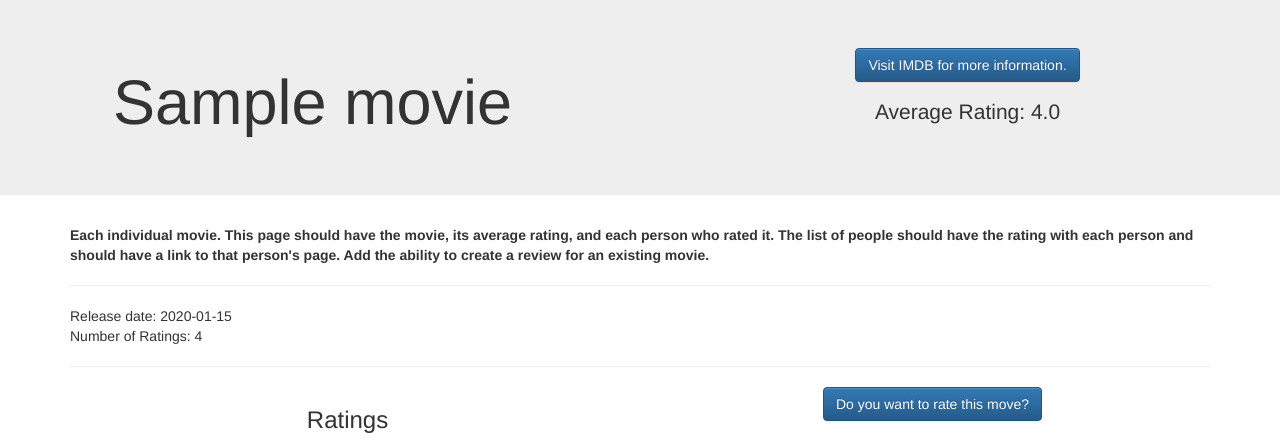
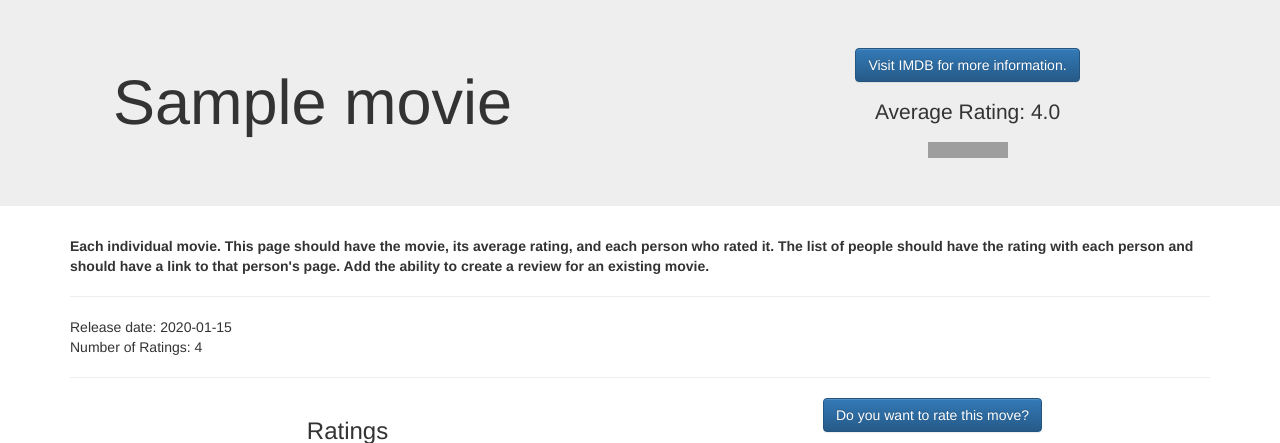
Before and after one commit to dhcrain/movieratings_w_frontend, a Django app: page /movie/1/ in a window 1280 px wide. Shown: the top 443 px of the page. Run offline with Django 3.2, Linux system fonts and the light colour scheme; tables that the repository leaves empty hold one stand-in row (values such as "Sample post"); parts of the project's set-up code (start-up, migrations or seed data) failed here and were passed over; some libraries are stand-ins or nearby versions; grey boxes are pictures that could not be loaded.

Commit message:
Rating is saving rows to table, but redirect is broken

```diff
--- a/django_movie_ratings_2/settings.py
+++ b/django_movie_ratings_2/settings.py
@@ -103,7 +103,6 @@ AUTH_PASSWORD_VALIDATORS = [
 
 
 # Internationalization
-# https://docs.djangoproject.com/en/1.9/topics/i18n/
 
 LANGUAGE_CODE = 'en-us'
 
--- a/django_movie_ratings_2/urls.py
+++ b/django_movie_ratings_2/urls.py
@@ -21,7 +21,6 @@ urlpatterns = [
     url(r'^$', views.index_view, name="index"),
     url(r'^movie/(?P<movie_id>\d+)/$', views.movie_view, name="movie"),
     url(r'^rater/(?P<rater_id>\w+)/$', views.rater_view, name="rater"),
-    url(r'^add_movie/$', views.add_movie, name='add_move'),
     url(r'^movie/(?P<movie_id>\d+)/rate_movie$', views.rate_movie, name='rate_movie'),
     url(r'^admin/', admin.site.urls),
 ]
--- a/movieratings/forms.py
+++ b/movieratings/forms.py
@@ -5,7 +5,10 @@ from movieratings.models import Rating
 
 class RatingForm(forms.ModelForm):
 
-
     class Meta:
         model = Rating
         fields = ('rating',)
+        # choices = (1, 2, 3, 4, 5)
+        # widgets = {
+        #     'rating': forms.ChoiceField(choices),
+        # }
--- a/movieratings/static/movieratings/styles.css
+++ b/movieratings/static/movieratings/styles.css
@@ -1,29 +1,18 @@
 /*http://webcodingeasy.com/Webdesign/Display-simple-CSS-star-rating*/
 
 .rating_bar {
-    /*this class creats 5 stars bar with empty stars */
-    /*each star is 16 px, it means 5 stars will make 80px together */
     width: 80px;
-    /*height of empty star*/
     height: 16px;
-    /*background image with stars */
-    background: url(/stars.png);
-    /*which will be repeated horizontally */
+    background: url(http://webcodingeasy.com/images/stars.png);
     background-repeat: repeat-x;
-    /* as we are using sprite image, we need to position it to use right star,
-    //0 0 is for empty */
     background-position: 0 0;
-    /* align inner div to the left */
-    text-align: left;
 }
 .rating {
-    /* height of full star is the same, we won't specify width here */
     height: 16px;
-    /* background image with stars */
-    background: url(/stars.png);
-    /* now we will position background image to use 16px from top,
-    //which means use full stars */
+    background: url(http://webcodingeasy.com/images/stars.png);
     background-position: 0 -16px;
-    /* and repeat them horizontally */
     background-repeat: repeat-x;
 }
+.center-div {
+    margin: 0 auto;
+}
--- a/movieratings/views.py
+++ b/movieratings/views.py
@@ -16,22 +16,21 @@ from django.shortcuts import redirect
 def index_view(request):
     context = {
         "top_20": Average.objects.filter(rating_count__gt=100).order_by("-movie_rating")[:20],
-        "avg_list": Average.objects.get(id=1)
+
     }
     return render(request, 'index.html', context)
 
 
 def movie_view(request, movie_id):
+    avg_rating = Average.objects.get(movie_id=movie_id)
     context = {
         "movie": Movie.objects.get(id=movie_id),
         "rating": Rating.objects.filter(item_id=movie_id),
         "rating_count": Average.objects.get(movie_id=movie_id),
-        "average_rating": Average.objects.get(movie_id=movie_id),
+        "average_rating": avg_rating.movie_rating/5*100,
         "genre": Movie.genre_getter,
     }
     return render(request, 'movie.html', context)
-# list(Rating.objects.filter(item_id=movie_id).aggregate(Avg('rating')).values())[0]
-# Rating.objects.filter(item_id=movie_id).count()
 
 
 def rater_view(request, rater_id):
@@ -43,24 +42,19 @@ def rater_view(request, rater_id):
     return render(request, 'rater.html', context)
 
 
-def add_movie(request):
-    # add a page with a form to add a movie
-    return None
-
-
 def rate_movie(request, movie_id):
     if request.method == "POST":
         form = RatingForm(request.POST)
         if form.is_valid():
             post = form.save(commit=False)
-            post.user_id = 944     # Rater.objects.get(id=944)        # 944 is the 'webuser'
-            post.item_id = movie_id
+            post.user_id = Rater.objects.get(id=944)        # 944 is the 'webuser'
+            post.item_id = Movie.objects.get(id=movie_id)
             post.rating = form.cleaned_data['rating']
             post.timestamp = time.time()
             # post = Rating.objects.create(user_id=user_id, item_id=item_id, rating=rating, timestamp=timestamp)
             post.save()
-            return redirect('index_view')
-            # return HttpResponseRedirect(reverse('movie_view', movie_id))
+            return redirect('movie_view', movie_id=movie_id)
+            # return HttpResponseRedirect(reverse('index_view'))
     else:
         form = RatingForm()
 
--- a/templates/index.html
+++ b/templates/index.html
@@ -17,11 +17,17 @@
         <table class="table table-condensed table-striped">
             <th>Movie</th>
             <th>Avg. rating</th>
+            <th>stars</th>
             <th>Times Rated</th>
             {% for movie in top_20 %}
             <tr>
                 <td><a href="{% url 'movie' movie.movie_id.id %}">{{ movie.movie_id }}</a></td>
                 <td><span class="badge">{{ movie.movie_rating }}</span></td>
+                <td>
+                    <div class='rating_bar'>
+                    <div class='rating' style='width:{{ movie. }}%;'></div>
+                    </div>
+                </td>
                 <td>{{ movie.rating_count }}</td>
             </tr>
             {% endfor %}
--- a/templates/movie.html
+++ b/templates/movie.html
@@ -1,6 +1,8 @@
+{% load staticfiles %}
 <!DOCTYPE html>
 <html lang="en">
 <head>
+    <link rel="stylesheet" href="{% static 'movieratings/styles.css' %}">
     <!-- Latest compiled and minified CSS -->
     <link rel="stylesheet" href="https://maxcdn.bootstrapcdn.com/bootstrap/3.3.6/css/bootstrap.min.css" integrity="sha384-1q8mTJOASx8j1Au+a5WDVnPi2lkFfwwEAa8hDDdjZlpLegxhjVME1fgjWPGmkzs7" crossorigin="anonymous">
     <!-- Optional theme -->
@@ -16,7 +18,10 @@
             </div>
             <div class="col-md-6 text-center">
                 <p><a target="_blank" class="btn btn-primary" href="{{ movie.imdb_url }}" role="button">Visit IMDB for more information.</a></p>
-                <p class="">Average Rating: {{ average_rating.movie_rating }}</p>
+                <p>Average Rating: {{ rating_count.movie_rating }}</p>
+                <div class='rating_bar center-div'>
+                    <div class='rating' style='width:{{ average_rating }}%;'></div>
+                </div>
             </div>
         </div>
     </div>
--- a/templates/rate_movie.html
+++ b/templates/rate_movie.html
@@ -17,7 +17,7 @@
         <div class="row">
             <p>Enter a number 1-5</p>
             {% block content %}
-            <form action="POST">
+            <form method="POST">
                 {% csrf_token %}
                 {{ form.as_p }}
                 <button type="submit" class="save btn btn-default">Rate it!</button>
```
Also changed, not shown: movieratings/static/stars.png (renamed from movieratings/static/movieratings/stars.png).
